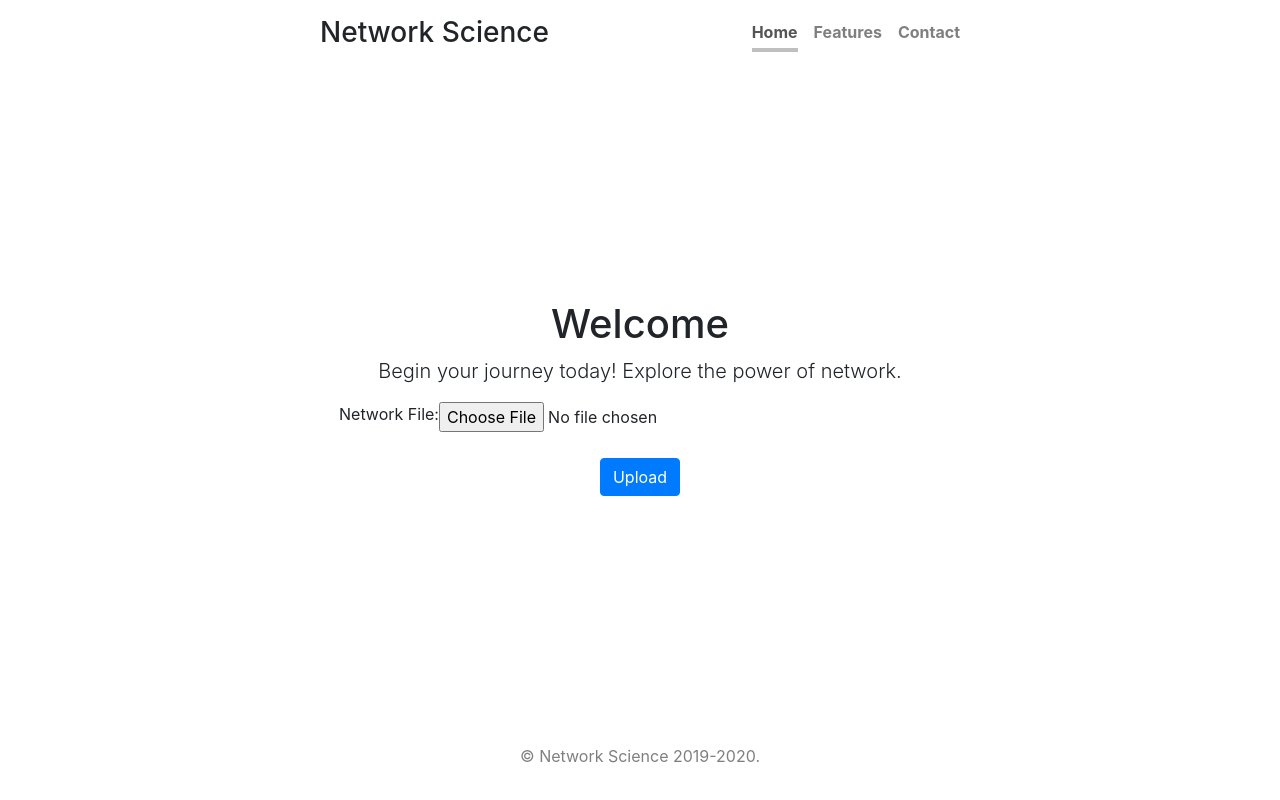
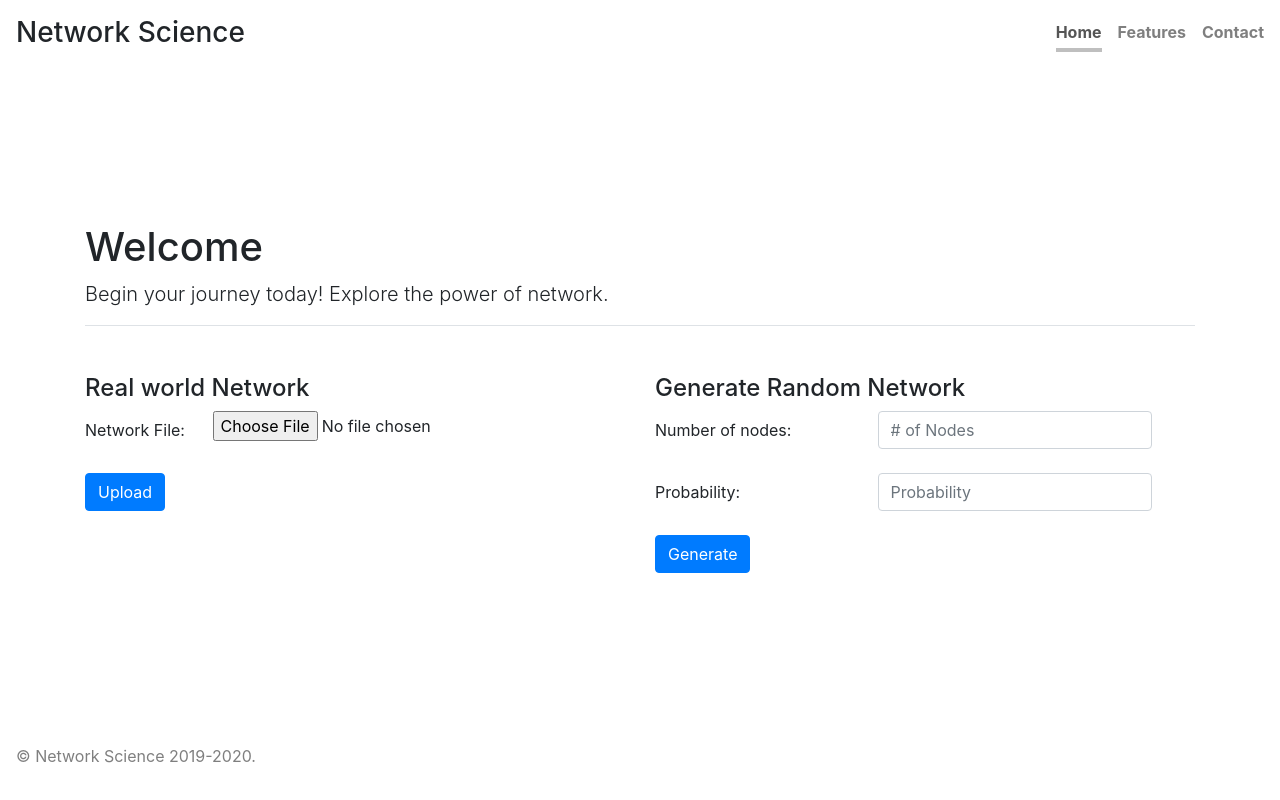
Before and after one commit to newsman2/cz4071, a Django app: page / in a window 1280 px wide. Run offline with Django 3.2, Linux system fonts and the light colour scheme; some libraries are stand-ins or nearby versions.

Commit message:
added random network

```diff
--- a/ns/home/forms.py
+++ b/ns/home/forms.py
@@ -11,3 +11,12 @@ class UploadNetworkForm(forms.ModelForm):
         fields = ['network_file']
         widgets = {'network_file': FileInput(
             attrs={'class': 'form-control-file', 'id': 'network_file', 'label': 'Network File'})}
+
+
+class GenerateRandomNetworkForm(forms.Form):
+    number_of_nodes = forms.IntegerField(
+        widget=forms.TextInput(
+            attrs={'class': 'form-control', 'id': 'number_of_nodes', 'placeholder': '# of Nodes'}), required=False)
+    probability = forms.FloatField(
+        widget=forms.TextInput(
+            attrs={'class': 'form-control', 'id': 'probability', 'placeholder': 'Probability'}), required=False)
--- a/ns/home/static/home/css/cover.css
+++ b/ns/home/static/home/css/cover.css
@@ -39,7 +39,7 @@ body {
 }
 
 .cover-container {
-  max-width: 42em;
+  max-width: 84em;
 }
 
 
--- a/ns/home/templates/home/base_template.html
+++ b/ns/home/templates/home/base_template.html
@@ -24,6 +24,7 @@
       }
 
 
+
     </style>
 
 
@@ -39,13 +40,15 @@
     <script src="{% static 'home/js/popper.min.js' %}"></script>
     <script src="{% static 'home/js/bootstrap.min.js' %}"></script>
 
+    <script src="https://cdn.plot.ly/plotly-latest.min.js"></script>
+
 
     {% block head %}
     {% endblock %}
 
 </head>
-<body class="text-center">
 
+<body>
 
 <div class="cover-container d-flex w-100 h-100 p-3 mx-auto flex-column">
     <header class="masthead mb-auto">
@@ -60,15 +63,11 @@
     </header>
 
     <main role="main" class="inner cover">
-        <h1 class="cover-heading">Welcome</h1>
 
-        <p class="lead">Begin your journey today! Explore the power of network.</p>
 
-        <form class="" action="" method="post" enctype="multipart/form-data">
-            {% csrf_token %}
-            {% include 'home/form_template.html' %}
-            <button type="submit" class="btn btn-primary">Upload</button>
-        </form>
+        {% block content %}
+        {% endblock %}
+
 
     </main>
 
@@ -79,6 +78,11 @@
     </footer>
 </div>
 
+</body>
 
-</body>
+
+
+
+
+
 </html>
--- a/ns/home/templates/home/index.html
+++ b/ns/home/templates/home/index.html
@@ -1 +1,63 @@
 {% extends 'home/base_template.html' %}
+{% block head %}
+
+
+{% endblock %}
+
+{% block content %}
+
+<div class="container">
+    <div class="row">
+
+        <div class="col-md-12 mb-5">
+            <div class="border-bottom">
+                <h1>Welcome</h1>
+                <p class="lead">Begin your journey today! Explore the power of network.</p>
+            </div>
+        </div>
+
+        <div class="col-md-6">
+            <h4>Real world Network</h4>
+
+            <form action="" method="post" enctype="multipart/form-data">
+                {% csrf_token %}
+
+                {% for field in form_upload %}
+                <div class="form-group row">
+                    <label class="col-sm-3 col-form-label">{{ field.label_tag }}</label>
+                    <div>{{ field }}</div>
+                    <div class="invalid-feedback">
+                        <span class="text-danger small">{{ field.error }}</span>
+                    </div>
+                </div>
+                {% endfor %}
+
+                <button type="submit" name="btn_upload" class="btn btn-primary">Upload</button>
+            </form>
+        </div>
+        <div class="col-md-6">
+            <h4>Generate Random Network</h4>
+
+            <form action="" method="post" enctype="multipart/form-data">
+                {% csrf_token %}
+
+                {% for field in form_generate %}
+                <div class="form-group row">
+                    <label class="col-sm-5 col-form-label">{{ field.label_tag }}</label>
+                    <div>{{ field }}</div>
+                    <div class="invalid-feedback">
+                        <span class="text-danger small">{{ field.error }}</span>
+                    </div>
+                </div>
+                {% endfor %}
+
+                <button type="submit" name="btn_generate" class="btn btn-primary">Generate</button>
+            </form>
+
+        </div>
+
+    </div>
+</div>
+
+
+{% endblock %}
--- a/ns/home/urls.py
+++ b/ns/home/urls.py
@@ -2,6 +2,10 @@ from . import views
 from django.contrib import admin
 from django.urls import path
 
+
+app_name = 'home'
+
 urlpatterns = [
-    path('', views.HomeView.as_view(), name='home'),
+    path('', views.HomeView.as_view(), name='HomeView'),
+    path('results/', views.ResultsView.as_view(), name='ResultsView'),
 ]
--- a/ns/home/utils/path.py
+++ b/ns/home/utils/path.py
@@ -1,6 +1,9 @@
 import os
+from ns import settings
 
-ROOT_DIR_PATH = os.path.abspath(os.path.dirname(__file__))
+# ROOT_DIR_PATH = os.path.abspath(os.path.dirname(__file__))
+
+ROOT_DIR_PATH = os.path.abspath(settings.MEDIA_ROOT)
 CSV_NETWORK_DIR_PATH = os.path.join(ROOT_DIR_PATH, 'csv')
 DB_PLOT_DIR_PATH = os.path.join(ROOT_DIR_PATH, 'plot')
 
--- a/ns/home/utils/random_network_analyzer.py
+++ b/ns/home/utils/random_network_analyzer.py
@@ -3,9 +3,7 @@ import math
 import numpy as np
 import matplotlib.pyplot as plt
 from . import path
-
-
-from randomnetwork import plot_util
+from . import plot_util
 
 
 def calculate_no_of_edges(n, p):
--- a/ns/home/views.py
+++ b/ns/home/views.py
@@ -1,34 +1,73 @@
 from django.shortcuts import render
 from django.views.generic import View
-from .forms import UploadNetworkForm
+from .forms import UploadNetworkForm, GenerateRandomNetworkForm
 import pandas as pd
 from ns import settings
+from django.shortcuts import redirect
+from .utils.random_network import plot_random_interactive_network, _compute_random_network_properties
 
 
 # Create your views here.
 class HomeView(View):
     template_name = 'home/index.html'
-    form_class = UploadNetworkForm
+    form_class_upload = UploadNetworkForm
+    form_class_generate = GenerateRandomNetworkForm
 
     def get(self, request):
-        form = self.form_class(None)
+        form_upload = self.form_class_upload(None)
+        form_generate = self.form_class_generate(None)
 
-        return render(request, self.template_name, {'form': form})
+        return render(request, self.template_name, {'form_upload': form_upload, 'form_generate': form_generate})
 
     def post(self, request):
-        form = self.form_class(request.POST, request.FILES)
+        form_upload = self.form_class_upload(request.POST, request.FILES)
+        form_generate = self.form_class_generate(request.POST)
+        if 'btn_upload' in request.POST:
+            if form_upload.is_valid():
+                file = form_upload.save(commit=False)
+                network_file = request.FILES['network_file']
+                network_filename = request.FILES['network_file'].name
 
-        if form.is_valid():
-            file = form.save(commit=False)
-            network_file = request.FILES['network_file']
-            network_filename = request.FILES['network_file'].name
+                file_name, file_format = network_filename.rsplit(".", maxsplit=1)
+                file.save()
 
-            file_name, file_format = network_filename.rsplit(".", maxsplit=1)
-            file.save()
+            # convert_txt_to_csv(file_name, file_format, network_file)
+            return redirect('home:HomeView')
 
-        # convert_txt_to_csv(file_name, file_format, network_file)
+        elif 'btn_generate' in request.POST:
+            if form_generate.is_valid():
+                n = request.POST['number_of_nodes']
+                p = request.POST['probability']
 
-        return render(request, self.template_name, {'form': form})
+            url = '/results/?nodes=' + n + '&prob=' + p
+            return redirect(url)
+
+        return render(request, self.template_name, {'form_upload': form_upload, 'form_generate': form_generate})
+
+
+class ResultsView(View):
+    template_name = "home/results.html"
+
+    def get(self, request):
+        # n = 10
+        # p = 0.5
+        n = int(request.GET.get('nodes', '5'))
+        p = float(request.GET.get('prob', '0.5'))
+        # plot_div = plot_random_interactive_network(n, p)
+        properties = _compute_random_network_properties(
+            'Random_Network', n, p)
+
+        return render(request, self.template_name, {
+            'p': properties['p'],
+            'expected_no_of_nodes': properties['expected_no_of_nodes'],
+            'expected_no_of_edges': properties['expected_no_of_edges'],
+            'expected_degree_distribution_plot_file_name': properties['expected_degree_distribution_plot_file_name'],
+            'expected_average_degree': properties['expected_average_degree'],
+            'expected_regime_type': properties['expected_regime_type'],
+            'expected_average_distance': properties['expected_average_distance'],
+            'expected_clustering_coefficient': properties['expected_clustering_coefficient'],
+            'plot': properties['interactive_network_plot']
+        })
 
 
 def convert_txt_to_csv(file_name, file_format, file):
@@ -45,7 +84,7 @@ def convert_txt_to_csv(file_name, file_format, file):
     edge = False
     start = False
 
-    with open(settings.MEDIA_ROOT+'/network_files/'+file_name+'.'+file_format) as f:
+    with open(settings.MEDIA_ROOT + '/network_files/' + file_name + '.' + file_format) as f:
         for line in f:
             for word in line.split():
                 if node is True:
@@ -75,5 +114,5 @@ def convert_txt_to_csv(file_name, file_format, file):
     df['Edges'] = graph_dict["Edges"]
 
     # you might wanna edit this path to save the file to your preferred location
-    save_file_to = settings.MEDIA_ROOT+'/network_csv_files/'+file_name+'.csv'
+    save_file_to = settings.MEDIA_ROOT + '/network_csv_files/' + file_name + '.csv'
     df.to_csv(save_file_to)
--- a/ns/ns/urls.py
+++ b/ns/ns/urls.py
@@ -18,5 +18,5 @@ from django.urls import path, include
 
 urlpatterns = [
     path('admin/', admin.site.urls),
-    path('', include('home.urls')),
+    path('', include('home.urls', namespace='home')),
 ]
```
Also changed, not shown: ns/home/templates/home/results.html (added, +26 -0 lines), ns/home/utils/plot_util.py (added, +48 -0 lines).
